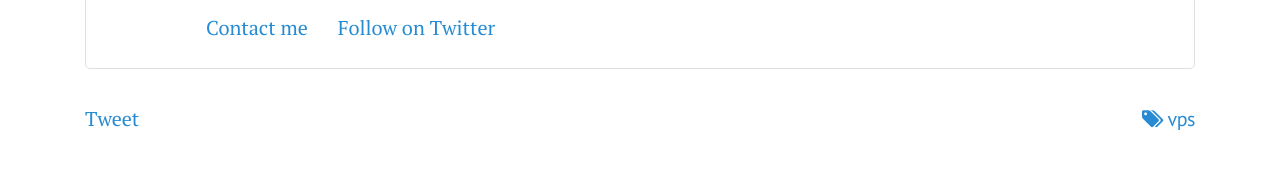
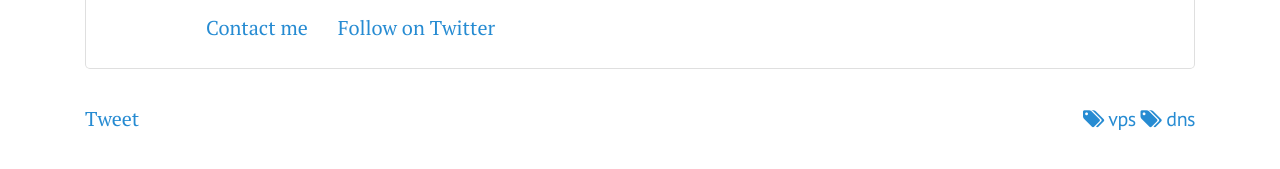
Before and after one commit to justinkelly/justinkelly.github.io, a Jekyll site: the page built from _posts/2009-09-02-vps-opendns.markdown, in a window 1280 px wide. Shown: the part 651-820 px from the top of the page. Built offline with Jekyll 4.4.1, drawn with Linux system fonts in a browser that asks for light colours; nearby versions of some CDN libraries; comment, search, counter and statistics services are not loaded.

Commit message:
clean up

```diff
--- a/_posts/2009-09-02-vps-opendns.markdown
+++ b/_posts/2009-09-02-vps-opendns.markdown
@@ -3,8 +3,7 @@ layout: post
 title: VPS + OpenDNS
 published: true
 date: 2009-09-02
-tags:
-- vps
+tags: vps dns
 ---
 just setup a vps with [fsckvps.com](fsckvps.com) and there was no nameserver in resolve.conf -- thus yum wasn't working
 couldn't find any info on there site so used the ultra reliable
```
